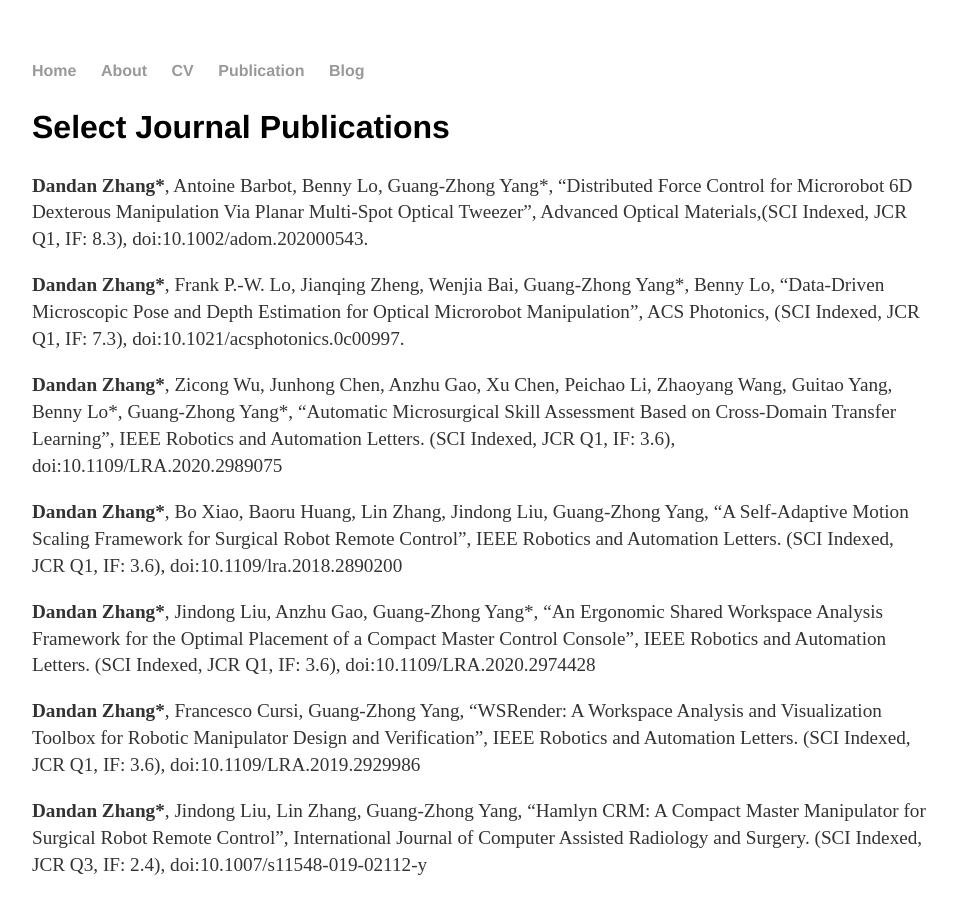
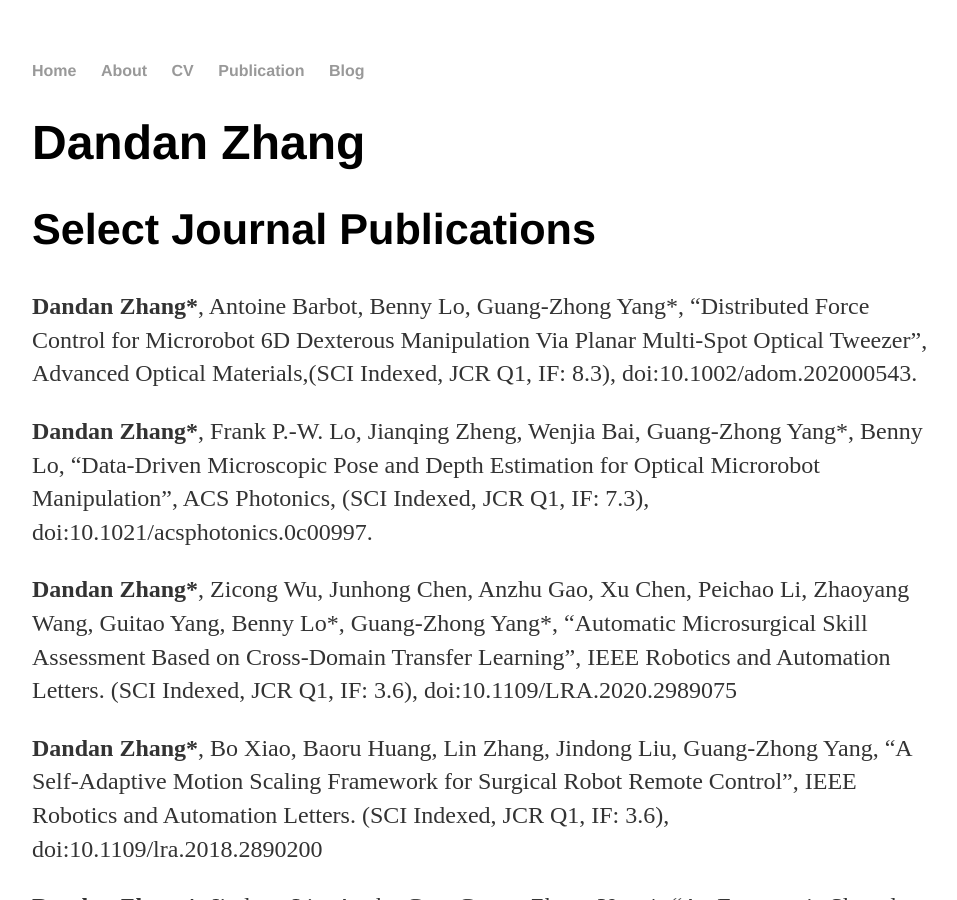
Before and after one commit to ImperialDanDan/ImperialDanDan.github.io, a Jekyll site: the page built from Publications/index.html, in a window 1280 px wide and 900 px high. Shown: the whole window, without its empty margins (160-1117 px from the left). Built offline with Jekyll 4.4.1, drawn with Linux system fonts in a browser that asks for light colours; Markdown is read by kramdown in place of the engine named in the settings.

Commit message:
Update index.html

```diff
--- a/Publications/index.html
+++ b/Publications/index.html
@@ -3,9 +3,9 @@ layout: default
 title: CV of Your Name
 ---
 
-	<div class="cv">
+	<div class="Publications">
 
-
+<h1>Dandan Zhang</h2>
 					<h2>Select Journal Publications</h2>
 
 <p><strong>Dandan Zhang*</strong>, Antoine Barbot, Benny Lo, Guang-Zhong Yang*, “Distributed Force Control for Microrobot 6D Dexterous Manipulation Via Planar Multi-Spot Optical Tweezer”, Advanced Optical Materials,(SCI Indexed, JCR Q1, IF: 8.3),
```
